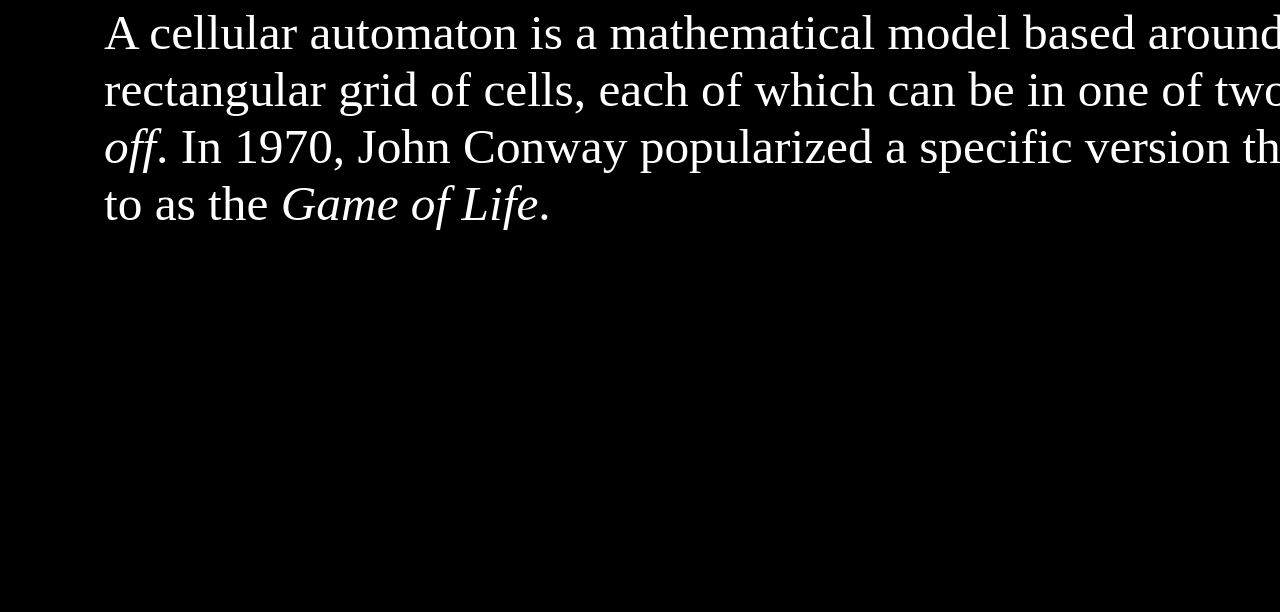
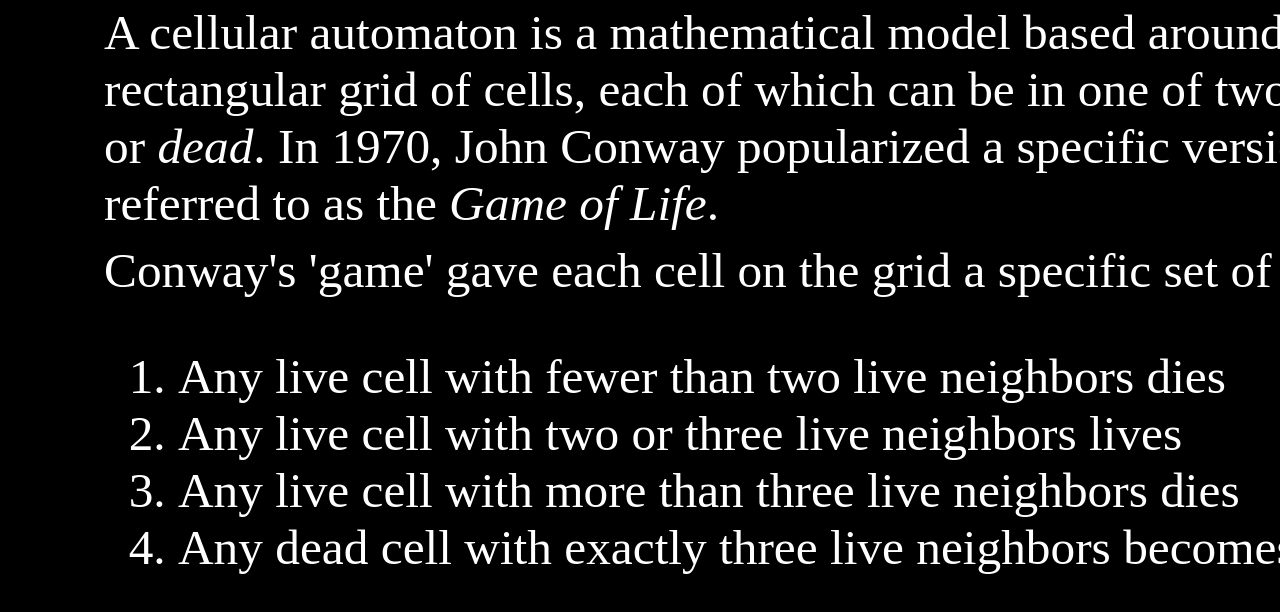
Before and after one commit to grey280/variations-poster, a plain HTML site: page index.html in a window 1280 px wide. Shown: the part 608-1220 px from the top of the page. Drawn offline with Linux system fonts and the light colour scheme.

Commit message:
Add the rules, and fix OLs so they actually show numbers

```diff
--- a/index.html
+++ b/index.html
@@ -178,6 +178,10 @@
 	.twoline{
 		padding-bottom:1.4in;
 	}
+
+	ol{
+		padding-left:1.5em;
+	}
 </style>
 </head>
 <body>
@@ -190,7 +194,14 @@
 </header>
 <section class="first">
 	<h1>Cellular Automata</h1>
-	<p>A cellular automaton is a mathematical model based around a rectangular grid of cells, each of which can be in one of two states: <em>on</em> or <em>off</em>. In 1970, John Conway popularized a specific version that he referred to as the <em>Game of Life</em>.</p>
+	<p>A cellular automaton is a mathematical model based around a rectangular grid of cells, each of which can be in one of two states: <em>live</em> or <em>dead</em>. In 1970, John Conway popularized a specific version that he referred to as the <em>Game of Life</em>.</p>
+	<p>Conway's 'game' gave each cell on the grid a specific set of rules:</p>
+	<ol type="1">
+		<li>Any live cell with fewer than two live neighbors dies</li>
+		<li>Any live cell with two or three live neighbors lives</li>
+		<li>Any live cell with more than three live neighbors dies</li>
+		<li>Any dead cell with exactly three live neighbors becomes alive</li>
+	</ol>
 </section>
 <section class="second">
 	<img src="./Screenshot2.png" class="screenshot">
```
